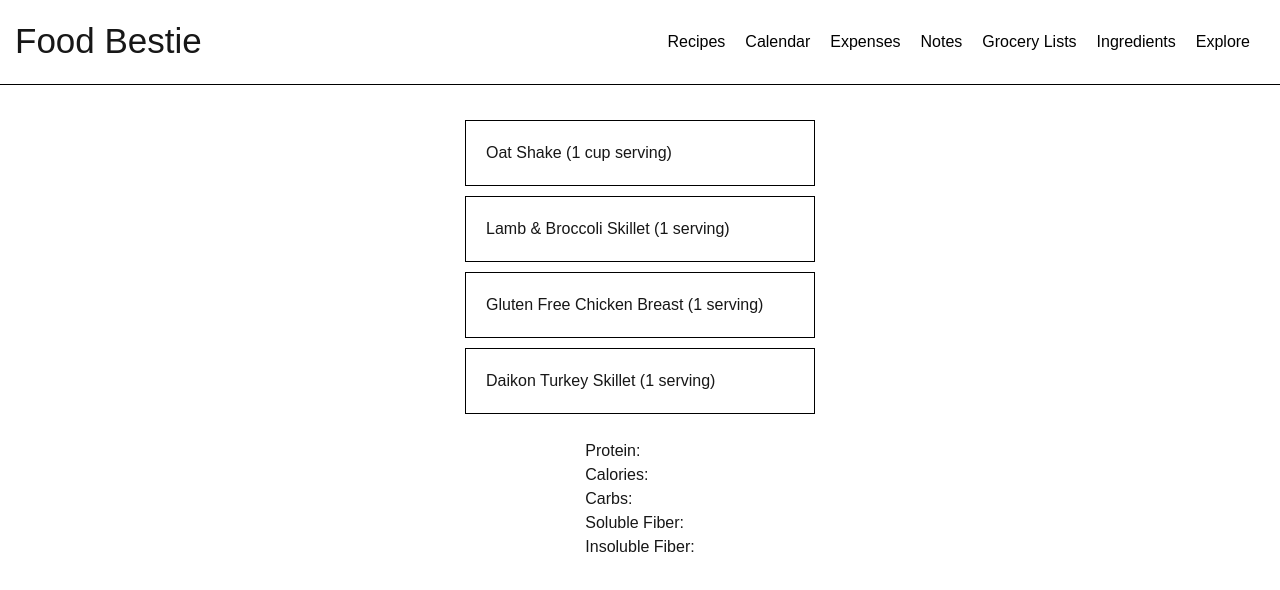
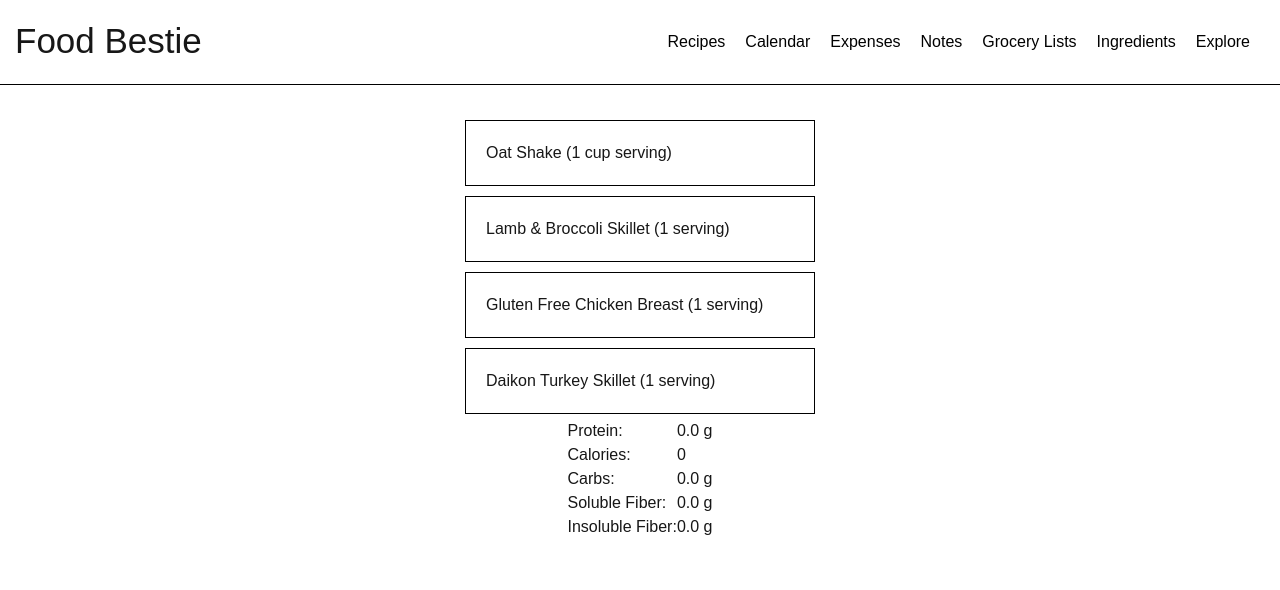
Before and after one commit to monicakrystal/foodplanner, a Next.js app: page /calculator in a window 1280 px wide. Shown: the top 590 px of the page. Built offline with nearby package versions, Linux system fonts and the light colour scheme.

Commit message:
logic works; totals show when recipes are selected and unselected

```diff
--- a/components/Calculator/Calculator.module.css
+++ b/components/Calculator/Calculator.module.css
@@ -26,6 +26,7 @@
     color: black;
 }
 
-.totals {
-    margin: 20px 0;
+.totalsSection {
+    display: flex;
+
 }
--- a/components/Calculator/Calculator.tsx
+++ b/components/Calculator/Calculator.tsx
@@ -94,29 +94,53 @@ const Calculator = () => {
         })}
         </div>
 
+            <div className={styles.totalsSection}>
+
 
                 <div className={styles.totals}>
                     <div className={styles.total}>
                     Protein:
                     </div>
+
                     <div className={styles.total}>
                     Calories:
                     </div>
+
                     <div className={styles.total}>
                     Carbs:
                     </div>
+
                     <div className={styles.total}>
                     Soluble Fiber:
                     </div>
+
                     <div className={styles.total}>
                     Insoluble Fiber:
                     </div>
+                </div>
+
+
+                <div className={styles.totalsCalculated}>
+
 
                 <div className={styles.calculation}>
-
+                    {totals.protein_g.toFixed(1)} g
+                </div>
+                 <div className={styles.calculation}>
+                    {totals.calories}
+                </div>
+                 <div className={styles.calculation}>
+                    {totals.carbs_g.toFixed(1)} g
+                </div>
+                 <div className={styles.calculation}>
+                    {totals.fiber_soluble_g.toFixed(1)} g
+                </div>
+                 <div className={styles.calculation}>
+                    {totals.fiber_insoluble_g.toFixed(1)} g
                 </div>
                    </div>
 
+            </div>
     </div>
   )
 }
```
Lines whose indentation alone changed are shown as unchanged.
